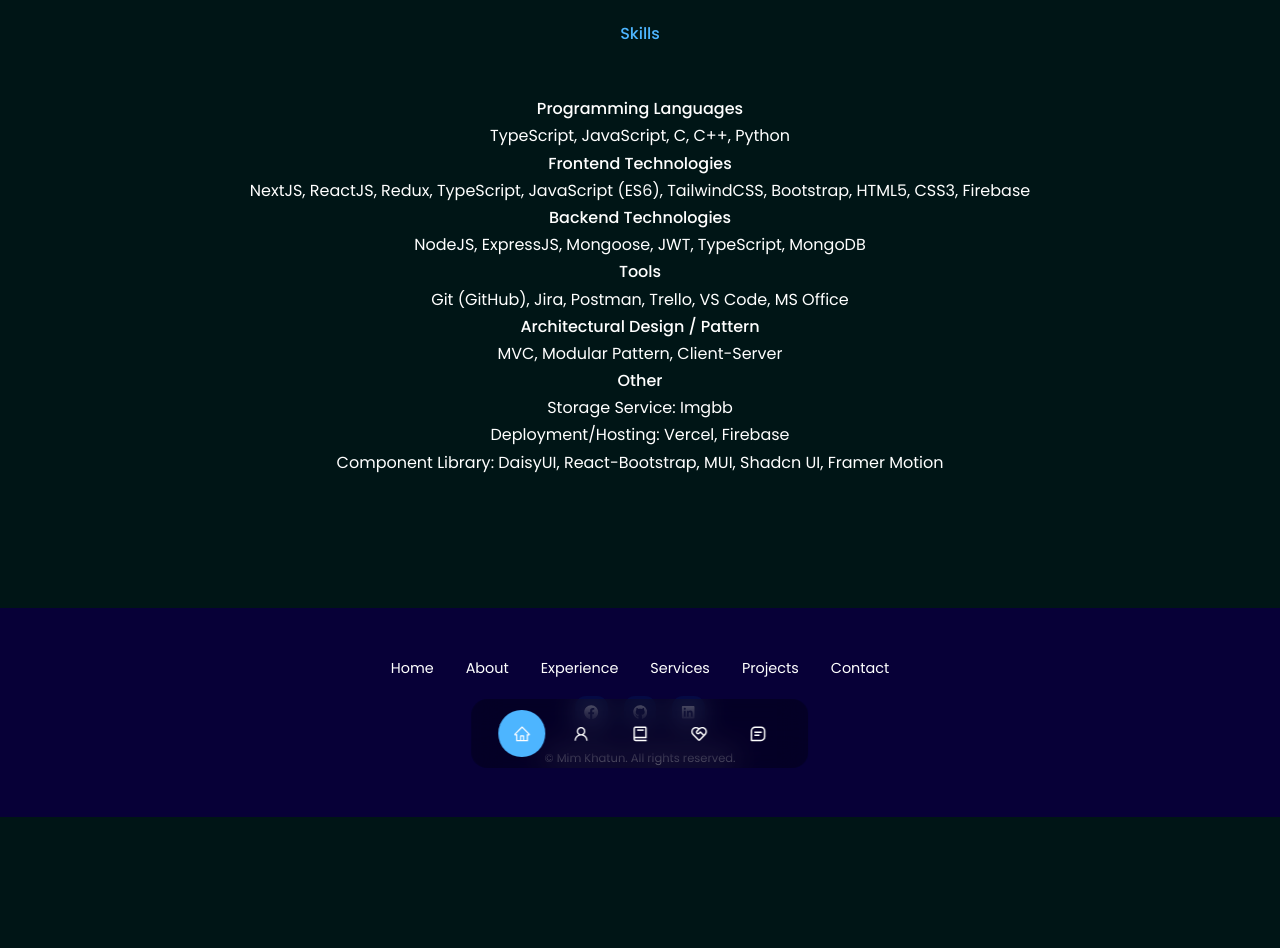
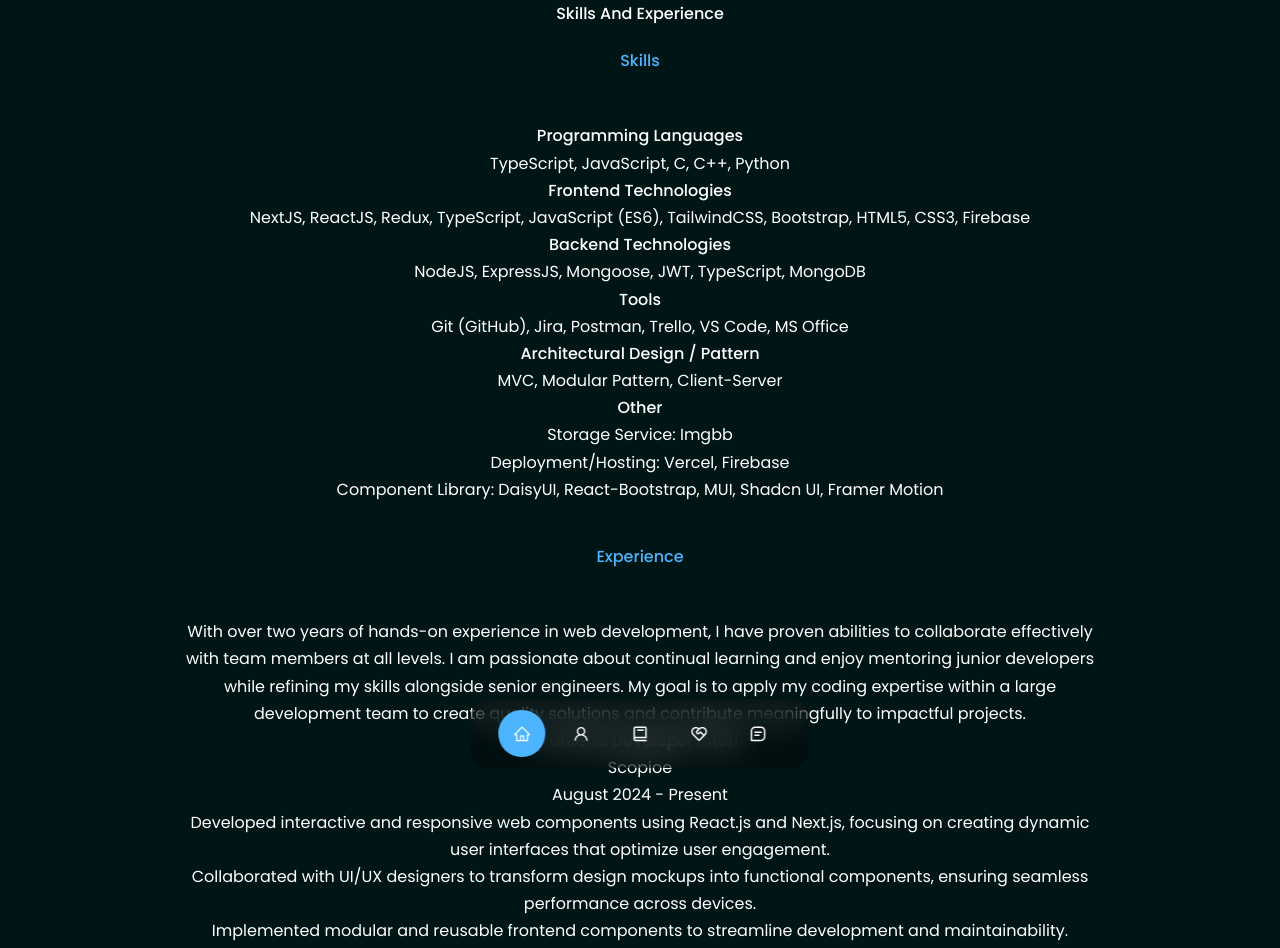
Before and after one commit to mim2041/my-portfolio, a React (Vite) app: page /skills in a window 1280 px wide. Shown: the top 948 px of the page. Before the commit the page ends 817 px from the top, so only its background shows below. Built offline with nearby package versions, Linux system fonts and the light colour scheme.

Commit message:
Experience section added

```diff
--- a/src/index.css
+++ b/src/index.css
@@ -3,14 +3,13 @@
 @tailwind components;
 @tailwind utilities;
 
-*{
+* {
     margin: 0;
     padding: 0;
     color: white;
     border: 0;
     outline: 0;
     box-sizing: border-box;
-    list-style: none;
     text-decoration: none;
 }
 
@@ -18,14 +17,14 @@
     --color-bg: #050A44;
     --color-bg-variant: #2c2c6c;
     --color-primary: #4db5ff;
-    --color-primary-variant: # rgba(77, 181, 255, 0.4);
+    --color-primary-variant: rgba(77, 181, 255, 0.4);
     --color-white: #fff;
     --color-light: rgba(255, 255, 255, 0.6);
 
     --transition: all 400ms ease;
     --container-width-lg: 75%;
     --container-width-md: 86%;
-    --container-width-sm: 90%
+    --container-width-sm: 90%;
 }
 
 html {
@@ -42,33 +41,24 @@
     color: var(--color-white);
     line-height: 1.7;
     background-color: #001516;
-    /* max-width: 1600px; */
     margin: 0 auto;
 }
 
 code {
-    font-family: source-code-pro, Menlo, Monaco, Consolas, 'Courier New',
-        monospace;
+    font-family: source-code-pro, Menlo, Monaco, Consolas, 'Courier New', monospace;
 }
 
 .container {
     width: var(--container-width-lg);
     margin: 0 auto;
-
 }
 
-h1,
-h2,
-h3,
-h4,
-h5,
-h6 {
+h1, h2, h3, h4, h5, h6 {
     font-weight: 500;
 }
 
 h1 {
     font-size: 2.5rem;
-
 }
 
 section {
@@ -76,14 +66,12 @@
     padding: 20px;
 }
 
-section>h2,
-section>h5 {
+section > h2, section > h5 {
     text-align: center;
     color: var(--color-light);
-
 }
 
-section>h2 {
+section > h2 {
     color: var(--color-primary);
     margin-bottom: 3rem;
 }
@@ -110,7 +98,6 @@
     cursor: pointer;
     border: 1px solid var(--color-primary);
     transition: var(--transition);
-
 }
 
 .btn-primary {
@@ -132,22 +119,18 @@
 
 .btn-primary:hover {
     background: transparent;
-    color: var(--color-bg);
-    /* border-color: transparent; */
+    color: var(--color-primary);
     transform: scale(1.05);
-    color: var(--color-primary);
 }
 
 img {
     display: block;
     width: 100%;
     object-fit: cover;
-
 }
 
-/* Media queries for medium*/
-
-@media screen and (max-width:1024px) {
+/* Media queries for medium */
+@media screen and (max-width: 1024px) {
     .container {
         width: var(--container-width-md);
     }
@@ -157,8 +140,8 @@
     }
 }
 
-/* Media queries for small*/
-@media screen and (max-width:600px) {
+/* Media queries for small */
+@media screen and (max-width: 600px) {
     .container {
         width: var(--container-width-sm);
     }
--- a/src/pages/Contact/Contact.jsx
+++ b/src/pages/Contact/Contact.jsx
@@ -27,19 +27,19 @@
 
             <div className='grid grid-cols-1 md:grid-cols-[5fr,7fr] gap-6'>
                 <div className='flex flex-col gap-4'>
-                    <article className="contact_option flex flex-col items-center justify-center rounded-lg bg-[#2c2c6c] border-1 border-transparent py-6 inputField">
+                    <article className="contact_option flex flex-col items-center justify-center rounded-lg bg-gray-800 border-1 border-transparent py-6 inputField">
                         <MdOutlineEmail className="contact_option_icon"/>
                         <h4>Email</h4>
                         <h5>suraiyamim338@gmail.com</h5>
                         <a href="mailto:suraiyamim338@gmail.com" target="_blank" >Send a message</a>
                 </article>
-                    <article className="contact_option flex flex-col items-center justify-center rounded-lg bg-[#2c2c6c] border-1 border-transparent py-6 inputField">
+                    <article className="contact_option flex flex-col items-center justify-center rounded-lg bg-gray-800 border-1 border-transparent py-6 inputField">
                         <RiMessengerLine className="contact_option_icon"/>
                         <h4>Messenger</h4>
                         <h5>Mim Khatun</h5>
                         <a href="https://www.facebook.com/messages/t/2913774092050394/" target="_blank">Send a message</a>
                 </article>
-                <article className="contact_option flex flex-col items-center justify-center rounded-lg bg-[#2c2c6c] border-1 border-transparent py-6 inputField">
+                <article className="contact_option flex flex-col items-center justify-center rounded-lg bg-gray-800 border-1 border-transparent py-6 inputField">
                         <FaWhatsappSquare className="contact_option_icon"/>
                         <h4>WhatsApp</h4>
                         <h5>+8801705934910</h5>
@@ -48,9 +48,9 @@
                 </div>
                 <div>
                     <form ref={form} onSubmit={sendEmail} className='flex flex-col gap-5'>
-                    <input type="text" name="name" placeholder="Your Full Name" required className='w-full rounded-lg py-4 px-3 bg-[#2c2c6c]  inputField'/>
-                    <input type="email" name="email" placeholder="Your Email address" required className='w-full rounded-lg py-4 px-3 bg-[#2c2c6c]  inputField'/>
-                    <textarea name="message" rows="7" className='w-full rounded-lg py-4 px-3 bg-[#2c2c6c]  inputField' placeholder='Message...'></textarea>
+                    <input type="text" name="name" placeholder="Your Full Name" required className='w-full rounded-lg py-4 px-3 bg-gray-800  inputField'/>
+                    <input type="email" name="email" placeholder="Your Email address" required className='w-full rounded-lg py-4 px-3 bg-gray-800  inputField'/>
+                    <textarea name="message" rows="7" className='w-full rounded-lg py-4 px-3 bg-gray-800  inputField' placeholder='Message...'></textarea>
                     <button type="submit" className="btn btn-primary ">Send Message</button>
                 </form>
                 </div>
--- a/src/pages/Portfolio/Portfolio.jsx
+++ b/src/pages/Portfolio/Portfolio.jsx
@@ -15,7 +15,7 @@
     const displayedProjects = isHomePage ? ProjectData.slice(0,6) : ProjectData;
 
     return (
-        <section id="projects" className='w-full  '>
+        <section id="projects" className='w-full'>
       {/* <h5>My Recent Work</h5> */}
       <h2 className="text-3xl ">Projects</h2>
       <hr />
--- a/src/pages/Skills/Skills.jsx
+++ b/src/pages/Skills/Skills.jsx
@@ -1,17 +1,38 @@
+import { motion } from 'framer-motion';
 
 const Skills = () => {
+  const containerDiv = {
+    initial: { y: 0 },
+    hover: {
+      y: 16, // A slight upward movement for hover effect
+      scale: 1.05, // Slight scale increase on hover
+      transition: {
+        repeat: Infinity,
+        duration: 2, // Adjust for a quicker hover effect
+        repeatType: "reverse",
+        ease: 'easeInOut',
+      },
+    },
+  };
+
   return (
-    <div className="container mx-auto p-4">
+    <div className='my-16'>
+      <h2 className='text-3xl text-[#4db5ff]'>Skills And Experience</h2>
+      <div className="container mx-auto p-4 grid grid-cols-2 gap-6">
       {/* Skills Section */}
-      <section id="skills" className="bg-gray-800 p-6 lg:px-10 rounded-lg mt-8 text-left">
-        <h2 className="text-3xl font-semibold text-white mb-8">Skills</h2>
+      <motion.section
+        variants={containerDiv}
+        initial="initial"
+        whileHover="hover" // Correctly trigger the hover variant
+        id="skills"
+        className="bg-gray-800 p-6 lg:px-10 rounded-lg mt-8 text-left"
+      >
+        <h2 className="text-3xl font-semibold text-white mb-5">Skills</h2>
         <div className="mb-4">
           <h3 className="text-xl font-semibold text-gray-200">
             Programming Languages
           </h3>
-          <p className="text-gray-400">
-            TypeScript, JavaScript, C, C++, Python
-          </p>
+          <p className="text-gray-400">TypeScript, JavaScript, C, C++, Python</p>
         </div>
         <div className="mb-4">
           <h3 className="text-xl font-semibold text-gray-200">
@@ -48,12 +69,39 @@
           <p className="text-gray-400">
             Deployment/Hosting: Vercel, Firebase
           </p>
-          {/* <p className="text-gray-400">Payment Gateway: SSLCommerz, Stripe</p> */}
           <p className="text-gray-400">
             Component Library: DaisyUI, React-Bootstrap, MUI, Shadcn UI, Framer Motion
           </p>
         </div>
-      </section>
+      </motion.section>
+
+      <motion.section
+        variants={containerDiv}
+        initial="initial"
+        whileHover="hover" // Correctly trigger the hover variant
+        id="skills"
+        className="bg-gray-800 p-6 lg:px-10 rounded-lg mt-8 text-left"
+      >
+        <h2 className="text-3xl font-semibold text-white mb-5">Experience</h2>
+        <p className='text-sm text-gray-400 leading-[23px] mb-3'>With over two years of hands-on experience in web development, I have proven abilities to collaborate effectively with team members at all levels. I am passionate about continual learning and enjoy mentoring junior developers while refining my skills alongside senior engineers. My goal is to apply my coding expertise within a large development team to create quality solutions and contribute meaningfully to impactful projects.</p>
+        <div className="mb-4">
+          <h3 className="text-xl font-semibold text-gray-200">
+            Frontend Developer Intern
+          </h3>
+          <p>Scopioe</p>
+          <p>August 2024 - Present</p>
+        </div>
+        <div className='my-3'>
+          <ul className='list-disc list-inside pl-5 text-gray-400 text-sm leading-[25px]'>
+            <li>Developed interactive and responsive web components using React.js and Next.js, focusing on creating dynamic user interfaces that optimize user engagement.</li>
+            <li>Collaborated with UI/UX designers to transform design mockups into functional components, ensuring seamless performance across devices.</li>
+            <li>Implemented modular and reusable frontend components to streamline development and maintainability.</li>
+            <li>Integrated APIs and managed state effectively to ensure smooth data flow and responsiveness.</li>
+          </ul>
+        </div>
+
+      </motion.section>
+    </div>
     </div>
   );
 };
```
Also changed, not shown: src/components/utils/ActiveLink.jsx (added, +22 -0 lines), src/hooks/useInterSectionObserver.jsx (added, +32 -0 lines).
